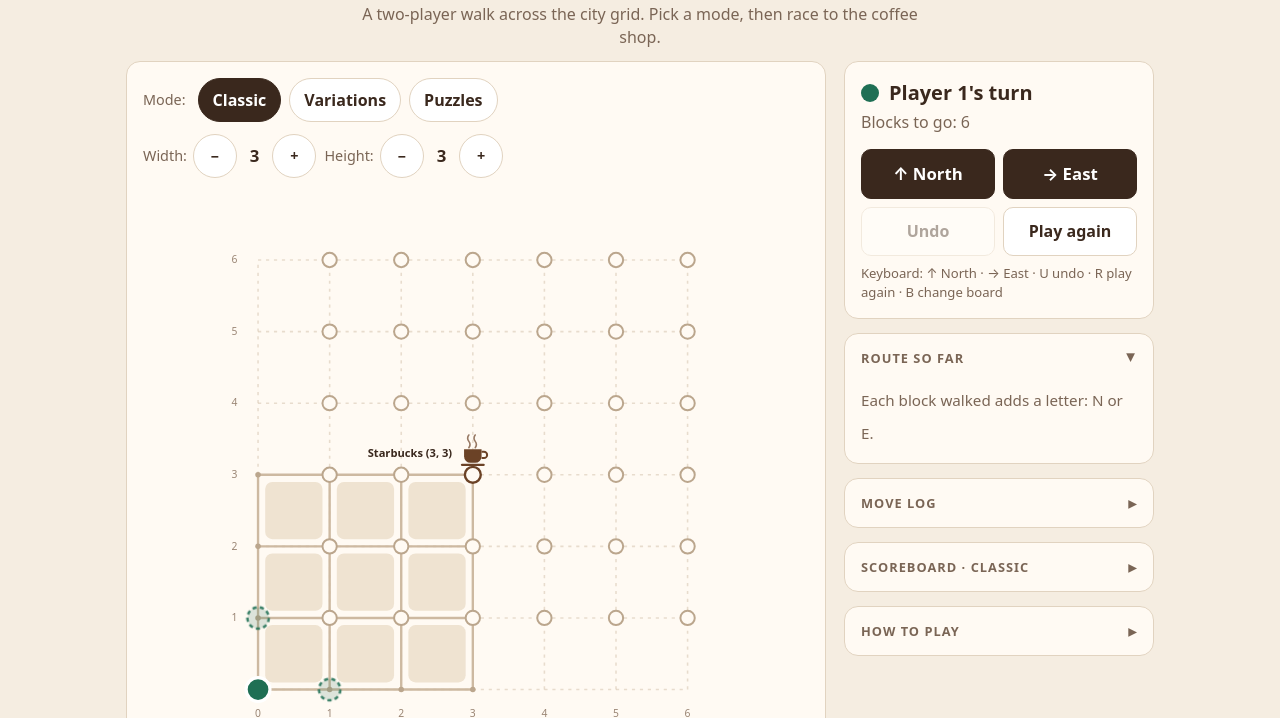
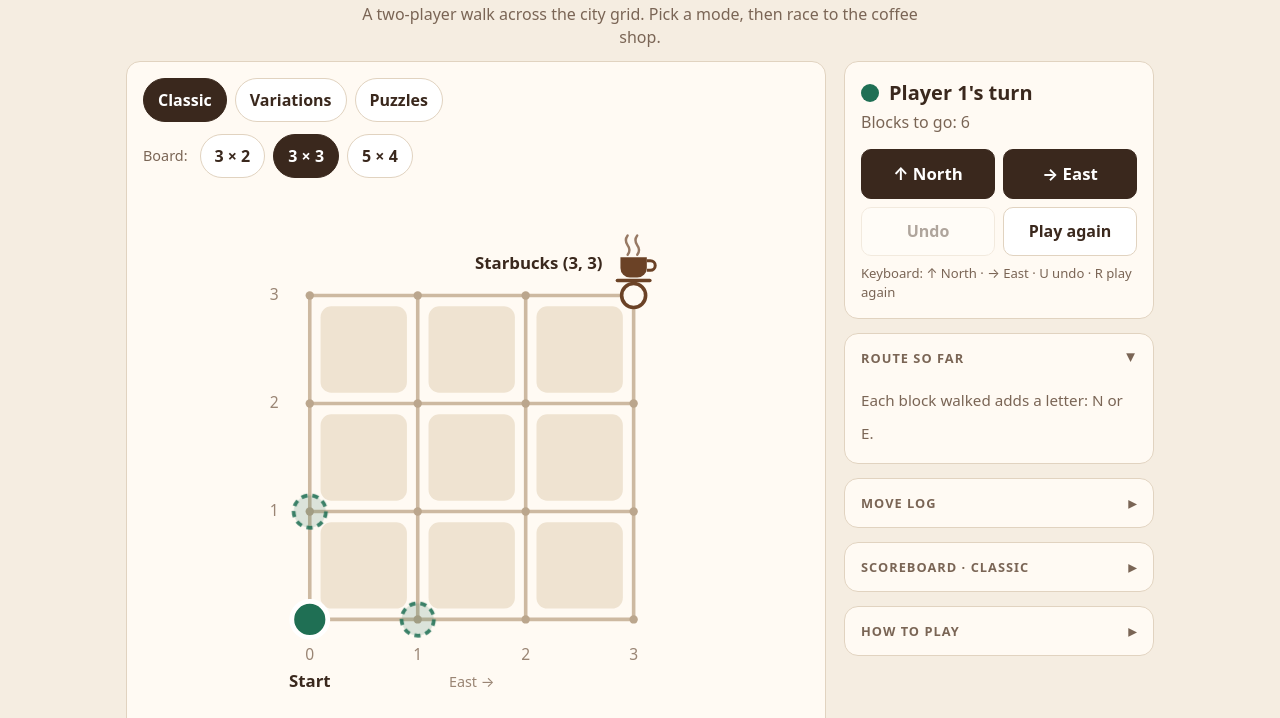
Before and after one commit to dschell3/coffee-shop-expedition, a plain HTML site: page index.html in a window 1280 px wide. Shown: the part 75-793 px from the top of the page. Drawn offline with Linux system fonts and the light colour scheme.

Commit message:
Give Classic fixed board sizes and drop the Mode label

```diff
--- a/index.html
+++ b/index.html
@@ -220,8 +220,9 @@
 
   <main>
     <section class="card" aria-label="Game board">
-      <div class="sizes" role="group" aria-label="Game mode" id="modes">
-        <span>Mode:</span>
+      <div class="sizes" role="group" aria-label="Game mode" id="modes"></div>
+      <div class="sizes" role="group" aria-label="Board size" id="sizes" hidden>
+        <span>Board:</span>
       </div>
       <div class="sizes" role="group" aria-label="Rule switches" id="switches" hidden>
         <span>Rules:</span>
@@ -350,7 +351,7 @@
   // The hint solver only works without backward moves. Classic keeps its surprise, so no hint there.
   const hasSolver = () => isVariations() && !vary.chaos && (vary.long || vary.track);
   const keysText = () => isPuzzle() ? '↑ North · → East · U undo' : '↑ North · → East' + (isChaosMode() ? ' · ↓ South · ← West on chaos turns' : '') +
-    (isLong() ? ' · 1–9 picks how many blocks' : '') + (hasSolver() ? ' · H hint' : '') + ' · U undo · R play again · B change board';
+    (isLong() ? ' · 1–9 picks how many blocks' : '') + (hasSolver() ? ' · H hint' : '') + ' · U undo · R play again' + (isClassic() ? '' : ' · B change board');
   // Can the token stand on corner (x, y) in this mode?
   const cornerOk = (x, y) => !isRail() || y >= x;
 
@@ -360,7 +361,11 @@
   // Setup is when Starbucks can still be placed: at the start, and after "Change board".
   // It ends with the first move. "Play again" keeps the board and skips setup.
   let setup = true;
-  const inSetup = () => setup && moves.length === 0;
+  // Classic keeps the three worksheet boards. Setup (placing Starbucks) is for Variations only.
+  const CLASSIC_BOARDS = [[3, 2], [3, 3], [5, 4]];
+  let classicBoard = 1;
+  const isClassic = () => mode === 'classic';
+  const inSetup = () => setup && moves.length === 0 && !isClassic();
   const boardKey = () => `${n}x${m}`;
   let path = [{ x: 0, y: 0 }];
   let moves = [];      // each move is { d: 'N' | 'E', k: blocks }
@@ -551,8 +556,14 @@
   }
 
   function changeBoard() {
-    if (isPuzzle()) return;
+    if (isPuzzle() || isClassic()) return;
     setup = true;
+    newGame();
+  }
+
+  function setClassicBoard(i) {
+    classicBoard = i;
+    [n, m] = CLASSIC_BOARDS[i];
     newGame();
   }
 
@@ -684,6 +695,7 @@
       return;
     }
     if (wasPuzzle && savedBoard) ({ n, m } = savedBoard);
+    if (isClassic()) [n, m] = CLASSIC_BOARDS[classicBoard];
     // Railroad needs a square board, so square it up if needed.
     if (isRail() && n !== m) m = n;
     newGame();
@@ -937,7 +949,7 @@
     $('btnS').disabled = !canMove('S', backSteps);
     $('btnW').disabled = !canMove('W', backSteps);
     $('btnUndo').disabled = !moves.length || isOver();
-    $('btnBoard').hidden = inSetup();
+    $('btnBoard').hidden = inSetup() || isClassic();
     $('keys').textContent = `Keyboard: ${keysText()}`;
     $('hintBox').hidden = !hasSolver() || isOver();
     $('hintOut').textContent = hintText;
@@ -1000,6 +1012,12 @@
 
   function renderModes() {
     renderPills($('modes'), Object.keys(MODES).map(k => [k, MODES[k].name]), mode, setMode);
+  }
+
+  function renderSizes() {
+    $('sizes').hidden = !isClassic();
+    if (!isClassic()) return;
+    renderPills($('sizes'), CLASSIC_BOARDS.map(([w, h], i) => [i, `${w} × ${h}`]), classicBoard, setClassicBoard);
   }
 
   // A minus / number / plus control for the board size.
@@ -1118,6 +1136,7 @@
 
   function render() {
     renderModes();
+    renderSizes();
     renderSwitches();
     renderOptions();
     renderRules();
```
Also changed, not shown: v2/index.html (+25 -6 lines).
